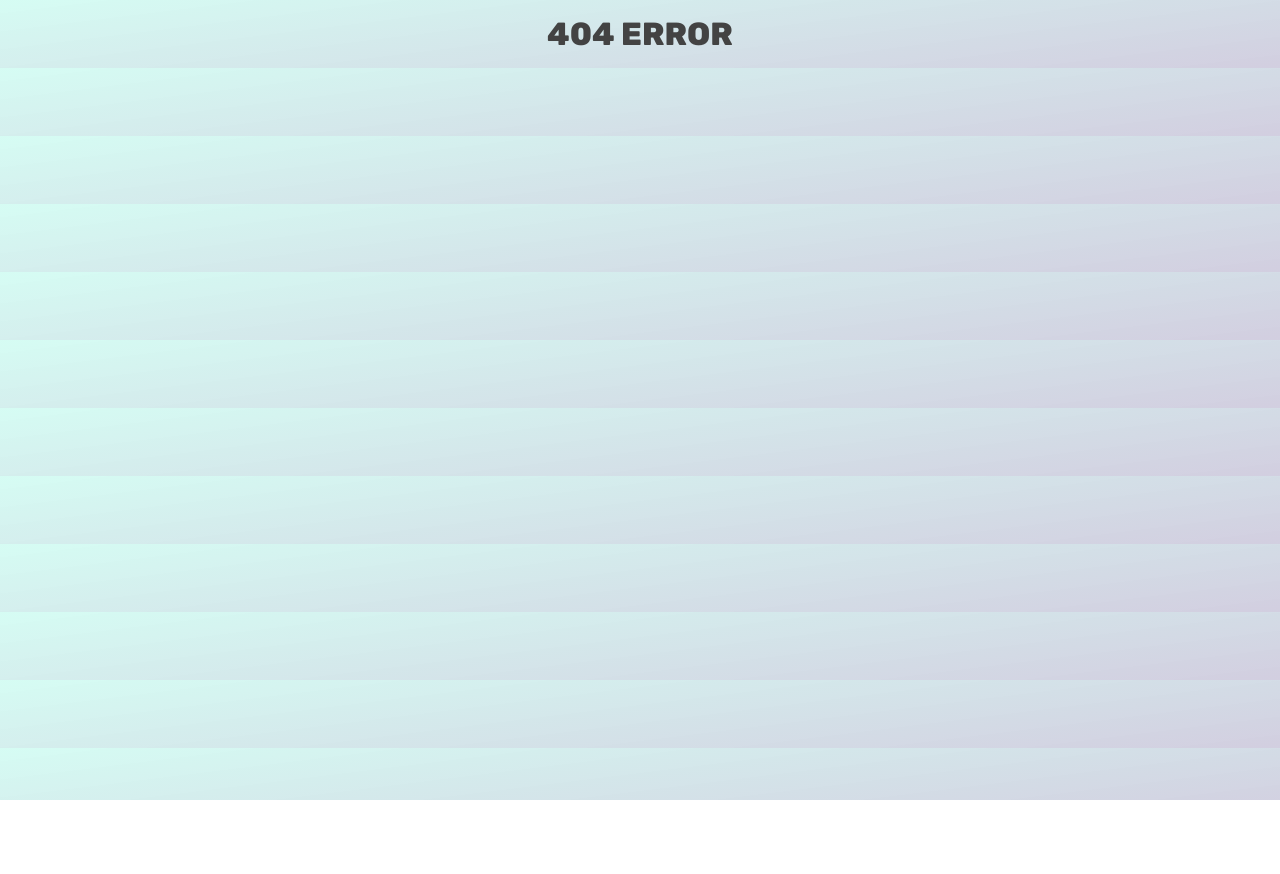
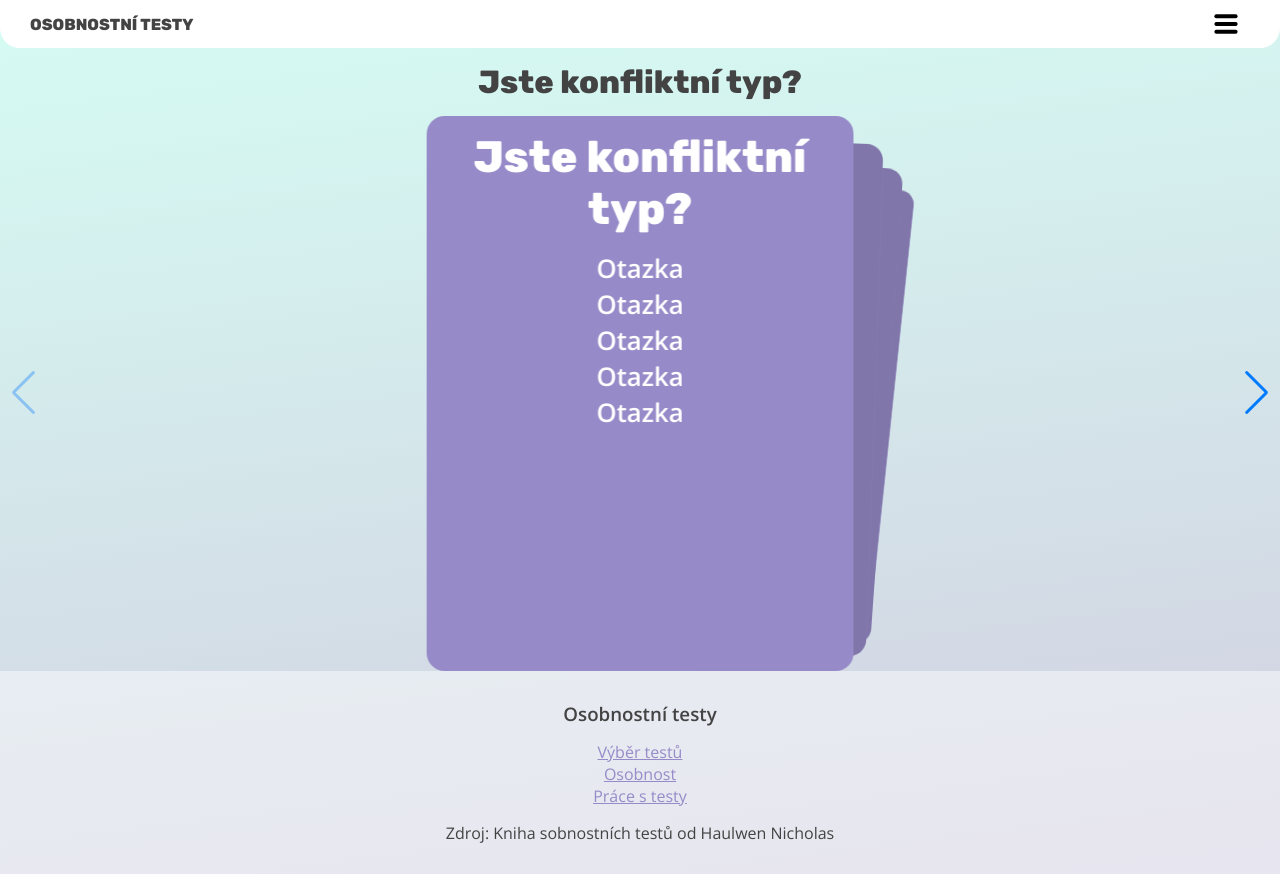
Before and after one commit to gracianaa/osobnostni-testy, a React (Vite) app: page /test/0 in a window 1280 px wide. Before the commit this address had no page. Before the commit the page ends 800 px from the top, so only its background shows below. Built offline with nearby package versions, Linux system fonts and the light colour scheme.

Commit message:
UseParams imported to TestPage, test object passed true context to Question page

```diff
--- a/src/components/CardTest/index.jsx
+++ b/src/components/CardTest/index.jsx
@@ -14,7 +14,7 @@ export const CardTest = ({ test }) => {
       <div className="cardTest__image">
         <img src={test.img} alt={test.title} />
       </div>
-      <Link to="/test">
+      <Link to={`/test/${test.id}`}>
         <ButtonSecondary>Spustit test</ButtonSecondary>
       </Link>
     </div>
--- a/src/index.jsx
+++ b/src/index.jsx
@@ -20,7 +20,7 @@ const router = createBrowserRouter([
         element: <HomePage />,
       },
       {
-        path: 'test',
+        path: 'test/:testId',
         element: <TestPage />,
         children: [
           {
--- a/src/pages/QuestionsPage/index.jsx
+++ b/src/pages/QuestionsPage/index.jsx
@@ -1,4 +1,5 @@
 import React, { useRef, useState } from 'react';
+import { useOutletContext } from 'react-router-dom';
 // Import Swiper React components
 import { Swiper, SwiperSlide } from 'swiper/react';
 
@@ -13,6 +14,7 @@ import './style.css';
 import { EffectCards, Navigation } from 'swiper/modules';
 
 export const QuestionsPage = () => {
+  const test = useOutletContext();
   return (
     <div className="swiper">
       <Swiper
@@ -26,7 +28,7 @@ export const QuestionsPage = () => {
       >
         <div className="swiper-wrapper">
           <SwiperSlide>
-            <h1>Nadpis1</h1>
+            <h1>{test.title}</h1>
             <h3>Otazka</h3>
             <h3>Otazka</h3>
             <h3>Otazka</h3>
--- a/src/pages/TestPage/index.jsx
+++ b/src/pages/TestPage/index.jsx
@@ -1,11 +1,14 @@
 import { Outlet } from 'react-router-dom';
 import tests from '../../../tests.json';
+import { useParams } from 'react-router-dom';
 
 export const TestPage = () => {
+  const { testId } = useParams();
+  const test = tests[testId];
   return (
     <div>
-      <h1>{tests[0].title}</h1>
-      <Outlet />
+      <h1>{test.title}</h1>
+      <Outlet context={test} />
     </div>
   );
 };
```
